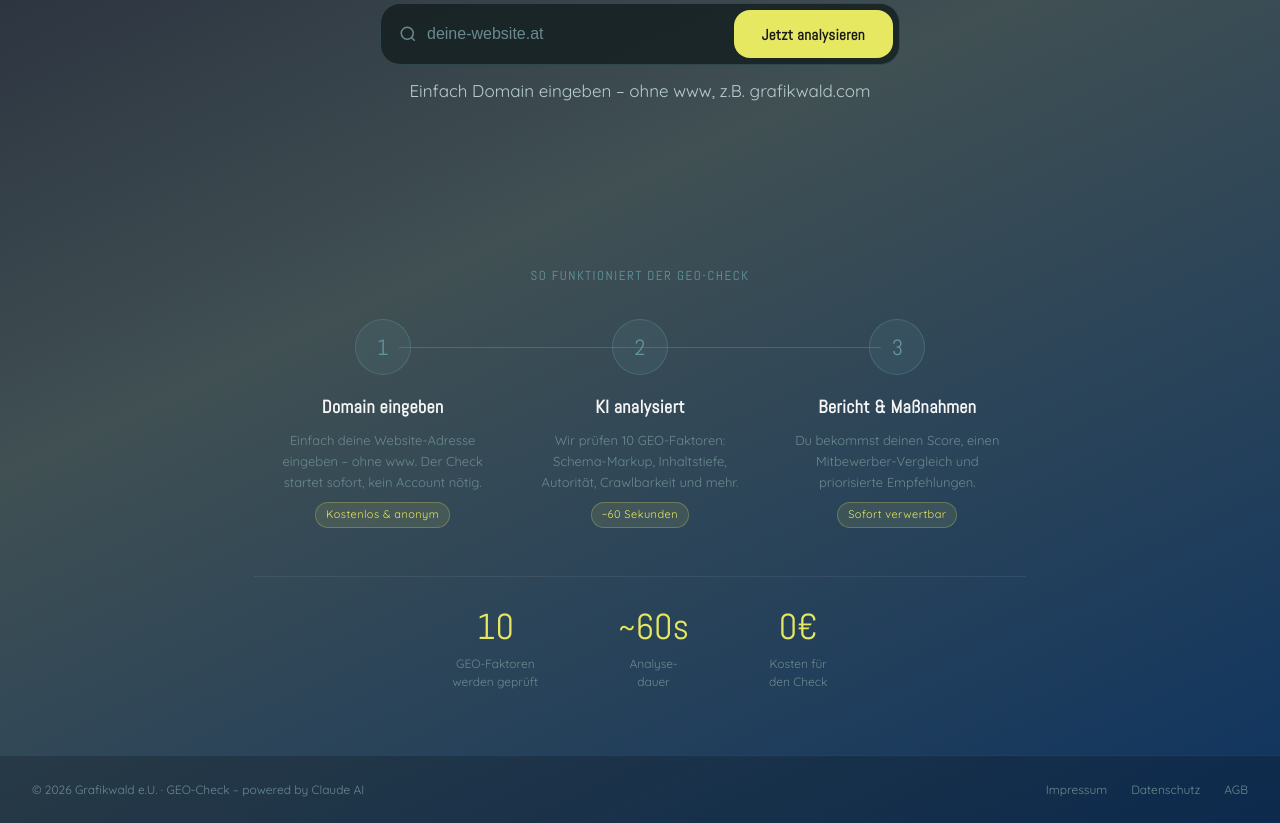
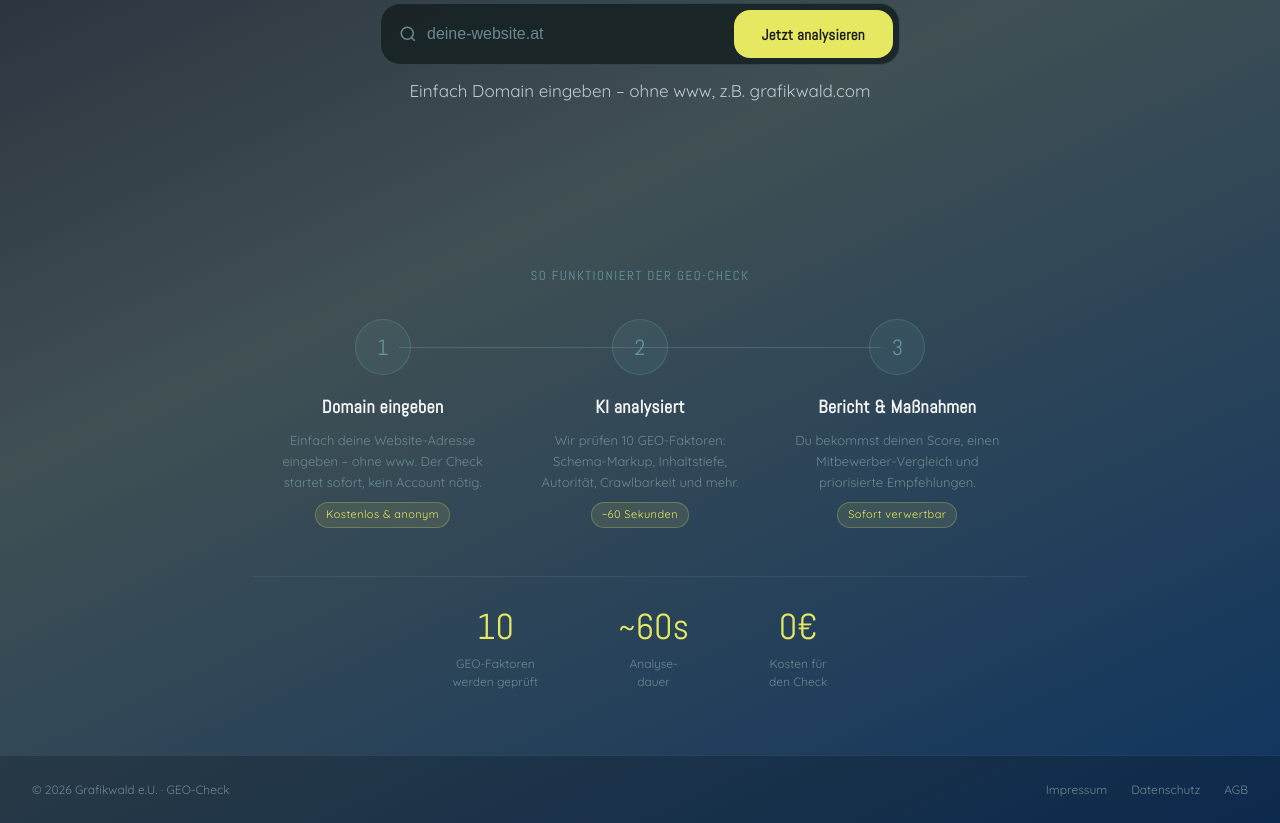
Before and after one commit to Grafikwald/ki-sichtbarkeits-check-app, a website: page public/index.html in a window 1280 px wide. Shown: the part 471-1294 px from the top of the page. Drawn offline with Linux system fonts and the light colour scheme.

Commit message:
Update index.html

```diff
--- a/public/index.html
+++ b/public/index.html
@@ -320,7 +320,7 @@ footer{background:rgba(0,0,0,0.2);border-top:1px solid var(--border);padding:24p
     </div>
   </div>
   <footer>
-    <div class="footer-left">© 2026 Grafikwald e.U. · GEO-Check – powered by Claude AI</div>
+    <div class="footer-left">© 2026 Grafikwald e.U. · GEO-Check</div>
     <div class="footer-right">
       <a href="https://grafikwald.com/impressum" target="_blank">Impressum</a>
       <a href="https://grafikwald.com/datenschutz" target="_blank">Datenschutz</a>
```
